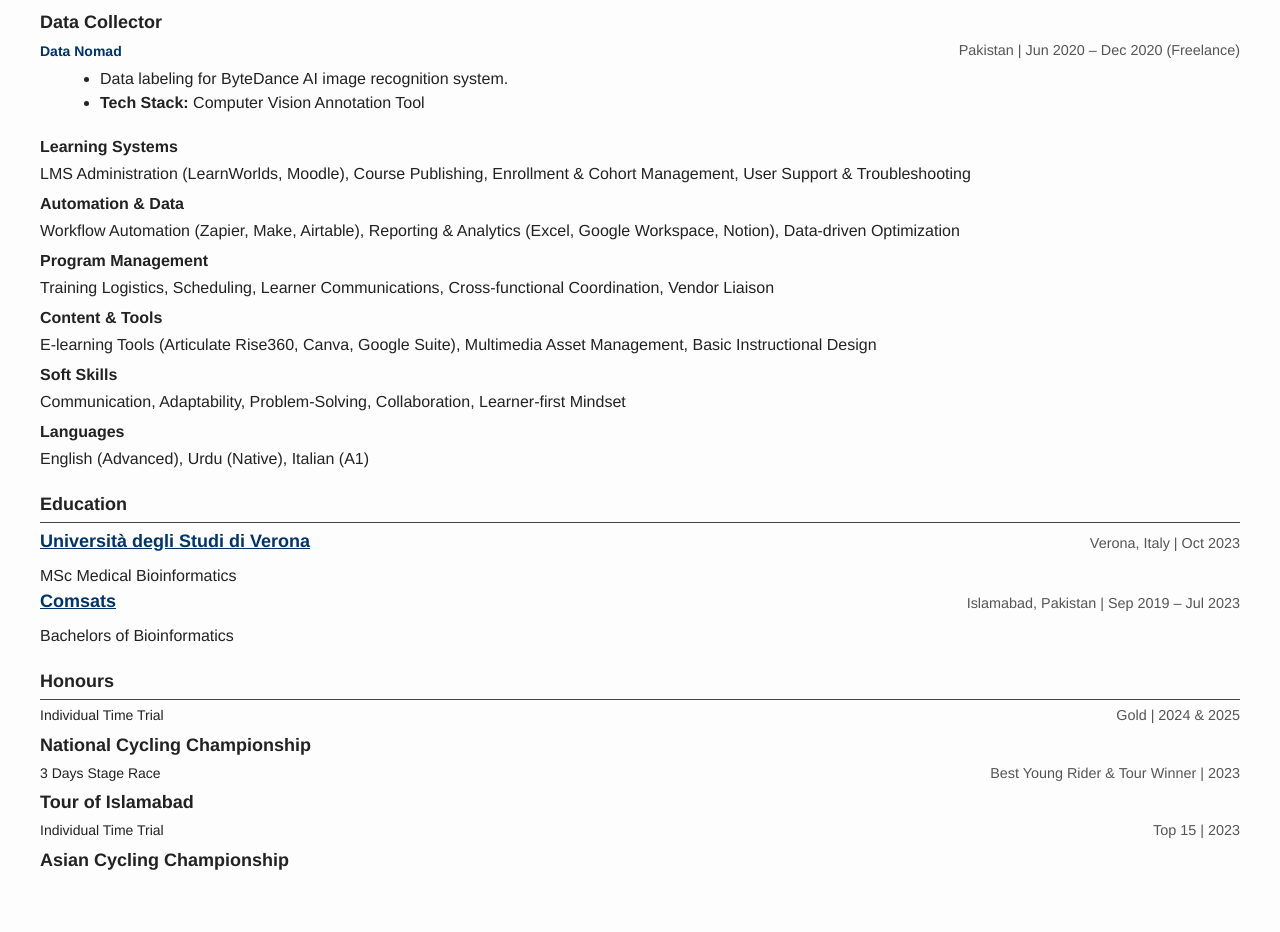
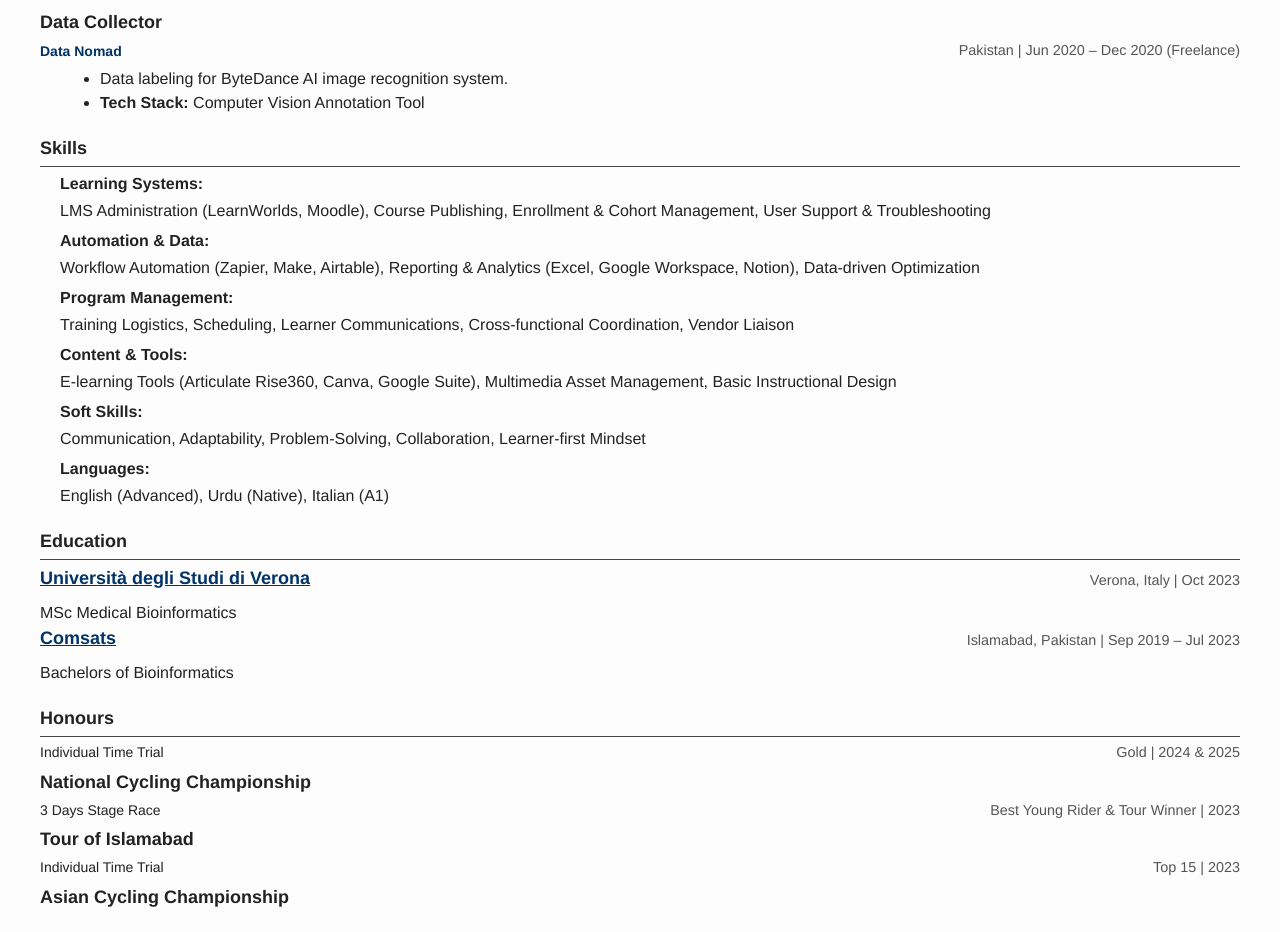
Before and after one commit to B-Chaudhry/CV, a plain HTML site: page index.html in a window 1280 px wide. Shown: the part 1520-2452 px from the top of the page. Drawn offline with Linux system fonts and the light colour scheme.

Commit message:
Update index.html

```diff
--- a/index.html
+++ b/index.html
@@ -157,14 +157,17 @@
   </div>
 
   <!-- Skills -->
-  <div class="skills">
-  <li><span class="skill-heading">Learning Systems</span> LMS Administration (LearnWorlds, Moodle), Course Publishing, Enrollment & Cohort Management, User Support & Troubleshooting</li>
-  <li><span class="skill-heading">Automation & Data</span> Workflow Automation (Zapier, Make, Airtable), Reporting & Analytics (Excel, Google Workspace, Notion), Data-driven Optimization</li>
-  <li><span class="skill-heading">Program Management</span> Training Logistics, Scheduling, Learner Communications, Cross-functional Coordination, Vendor Liaison</li>
-  <li><span class="skill-heading">Content & Tools</span> E-learning Tools (Articulate Rise360, Canva, Google Suite), Multimedia Asset Management, Basic Instructional Design</li>
-  <li><span class="skill-heading">Soft Skills</span> Communication, Adaptability, Problem-Solving, Collaboration, Learner-first Mindset</li>
-  <li><span class="skill-heading">Languages</span> English (Advanced), Urdu (Native), Italian (A1)</li>
-</div>
+ <div class="section">
+    <h2>Skills</h2>
+    <ul class="skills">
+      <li><span class="skill-heading">Learning Systems:</span> LMS Administration (LearnWorlds, Moodle), Course Publishing, Enrollment & Cohort Management, User Support & Troubleshooting</li>
+      <li><span class="skill-heading">Automation & Data:</span> Workflow Automation (Zapier, Make, Airtable), Reporting & Analytics (Excel, Google Workspace, Notion), Data-driven Optimization</li>
+      <li><span class="skill-heading">Program Management:</span> Training Logistics, Scheduling, Learner Communications, Cross-functional Coordination, Vendor Liaison</li>
+      <li><span class="skill-heading">Content & Tools:</span> E-learning Tools (Articulate Rise360, Canva, Google Suite), Multimedia Asset Management, Basic Instructional Design</li>
+      <li><span class="skill-heading">Soft Skills:</span> Communication, Adaptability, Problem-Solving, Collaboration, Learner-first Mindset</li>
+      <li><span class="skill-heading">Languages:</span> English (Advanced), Urdu (Native), Italian (A1)</li>
+    </ul>
+  </div>
 
 
   <!-- Education -->
```
